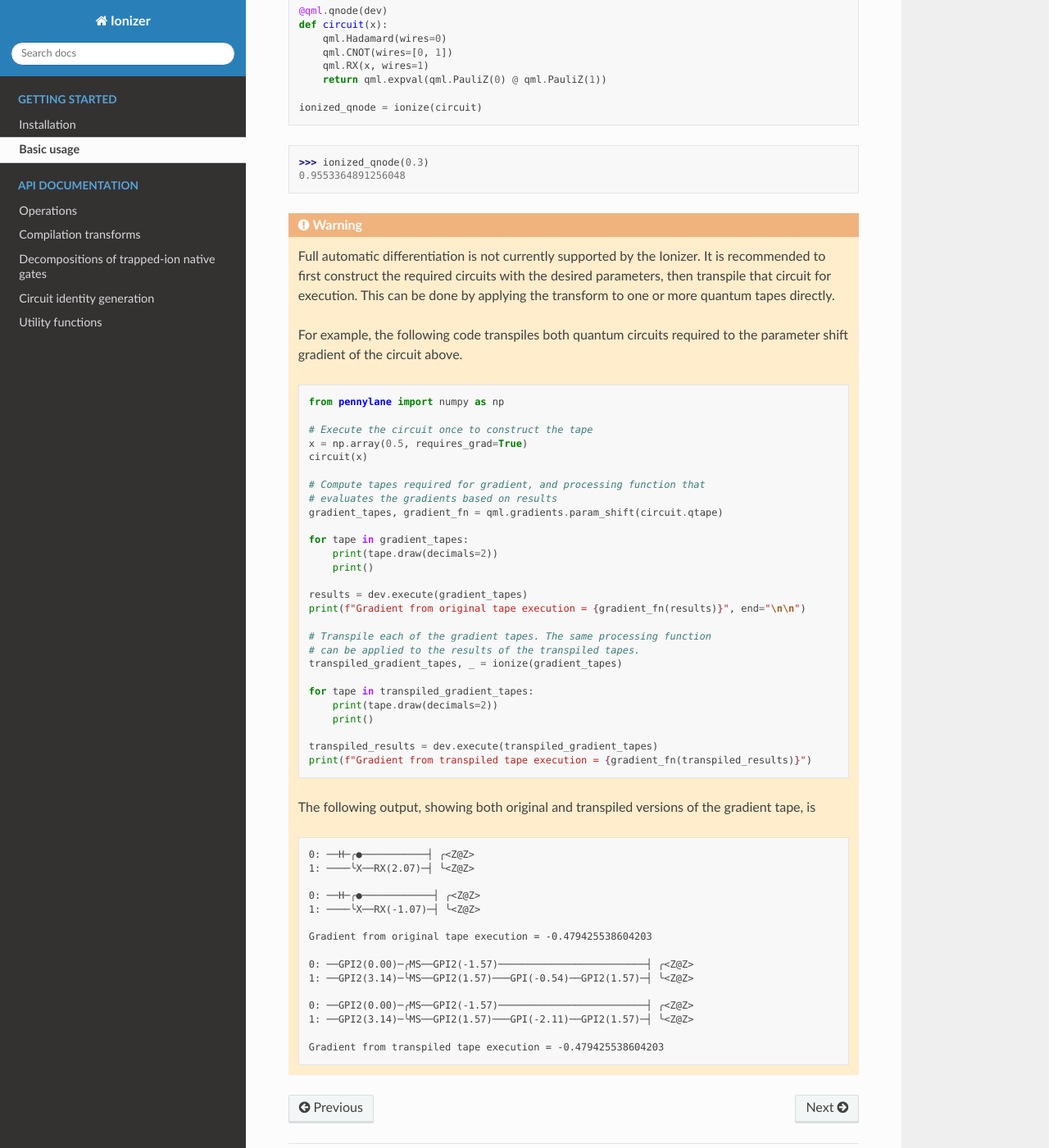
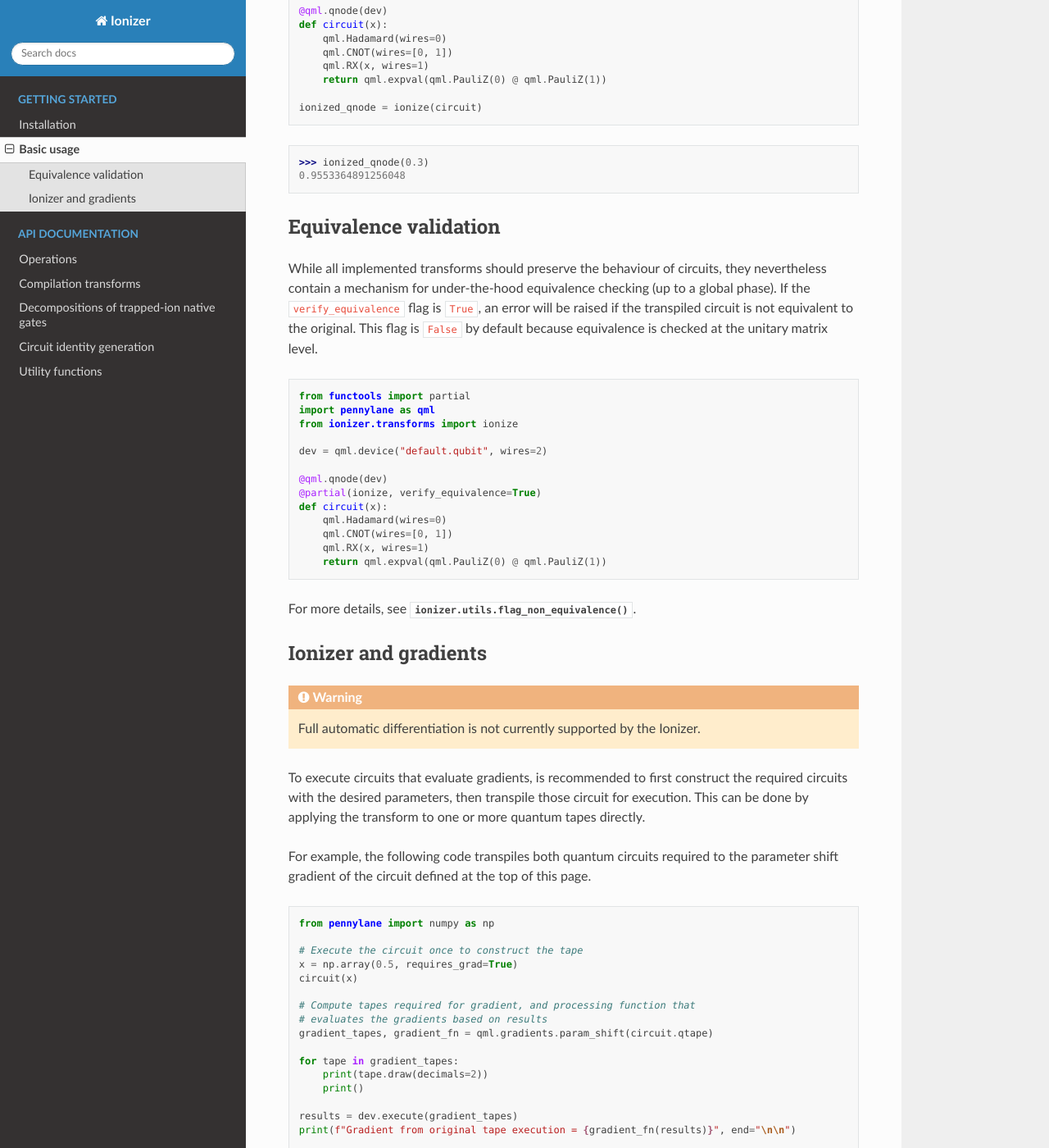
Before and after one commit to QSAR-UBC/ionizer, a Sphinx documentation site: the page built from docs/notes/basic_usage.rst, in a window 1280 px wide and 1400 px high, scrolled down 961 px. Shown: the whole window at 82% size. Built offline with Sphinx 7.4.7 and the Read the Docs theme 2.0.0, drawn with Linux system fonts in a browser that asks for light colours.

Commit message:
Push changes to basic usage section.

```diff
--- a/docs/notes/basic_usage.rst
+++ b/docs/notes/basic_usage.rst
@@ -63,64 +65,98 @@ constructed:
     >>> ionized_qnode(0.3)
     0.9553364891256048
 
+.. _basic_usage-equivalence_validation:
+
+Equivalence validation
+----------------------
+
+While all implemented transforms should preserve the behaviour of circuits, they
+nevertheless contain a mechanism for under-the-hood equivalence checking (up to
+a global phase). If the ``verify_equivalence`` flag is ``True``, an error will
+be raised if the transpiled circuit is not equivalent to the original. This flag
+is ``False`` by default because equivalence is checked at the unitary matrix
+level.
+
+.. code::
+
+    from functools import partial
+    import pennylane as qml
+    from ionizer.transforms import ionize
+
+    dev = qml.device("default.qubit", wires=2)
+
+    @qml.qnode(dev)
+    @partial(ionize, verify_equivalence=True)
+    def circuit(x):
+        qml.Hadamard(wires=0)
+        qml.CNOT(wires=[0, 1])
+        qml.RX(x, wires=1)
+        return qml.expval(qml.PauliZ(0) @ qml.PauliZ(1))
+
+For more details, see :func:`ionizer.utils.flag_non_equivalence`.
+
+Ionizer and gradients
+---------------------
 
 .. warning::
 
-   Full automatic differentiation is not currently supported by the Ionizer. It
-   is recommended to first construct the required circuits with the desired
-   parameters, then transpile that circuit for execution. This can be done by
-   applying the transform to one or more quantum tapes directly.
+   Full automatic differentiation is not currently supported by the Ionizer.
 
-   For example, the following code transpiles both quantum circuits required to
-   the parameter shift gradient of the circuit above.
+To execute circuits that evaluate gradients, is recommended to first construct
+the required circuits with the desired parameters, then transpile those circuit
+for execution. This can be done by applying the transform to one or more quantum
+tapes directly.
 
-   .. code::
+For example, the following code transpiles both quantum circuits required to the
+parameter shift gradient of the circuit defined at the top of this page.
 
-       from pennylane import numpy as np
+.. code::
 
-       # Execute the circuit once to construct the tape
-       x = np.array(0.5, requires_grad=True)
-       circuit(x)
+   from pennylane import numpy as np
 
-       # Compute tapes required for gradient, and processing function that
-       # evaluates the gradients based on results
-       gradient_tapes, gradient_fn = qml.gradients.param_shift(circuit.qtape)
+   # Execute the circuit once to construct the tape
+   x = np.array(0.5, requires_grad=True)
+   circuit(x)
 
-       for tape in gradient_tapes:
-           print(tape.draw(decimals=2))
-           print()
+   # Compute tapes required for gradient, and processing function that
+   # evaluates the gradients based on results
+   gradient_tapes, gradient_fn = qml.gradients.param_shift(circuit.qtape)
 
-       results = dev.execute(gradient_tapes)
-       print(f"Gradient from original tape execution = {gradient_fn(results)}", end="\n\n")
+   for tape in gradient_tapes:
+       print(tape.draw(decimals=2))
+       print()
 
-       # Transpile each of the gradient tapes. The same processing function
-       # can be applied to the results of the transpiled tapes.
-       transpiled_gradient_tapes, _ = ionize(gradient_tapes)
+   results = dev.execute(gradient_tapes)
+   print(f"Gradient from original tape execution = {gradient_fn(results)}", end="\n\n")
 
-       for tape in transpiled_gradient_tapes:
-           print(tape.draw(decimals=2))
-           print()
+   # Transpile each of the gradient tapes. The same processing function
+   # can be applied to the results of the transpiled tapes.
+   transpiled_gradient_tapes, _ = ionize(gradient_tapes)
 
-       transpiled_results = dev.execute(transpiled_gradient_tapes)
-       print(f"Gradient from transpiled tape execution = {gradient_fn(transpiled_results)}")
+   for tape in transpiled_gradient_tapes:
+       print(tape.draw(decimals=2))
+       print()
 
-   The following output, showing both original and transpiled versions of the
-   gradient tape, is
+   transpiled_results = dev.execute(transpiled_gradient_tapes)
+   print(f"Gradient from transpiled tape execution = {gradient_fn(transpiled_results)}")
 
-   .. code::
+The following output, showing both original and transpiled versions of the
+gradient tape, is
 
-       0: ──H─╭●───────────┤ ╭<Z@Z>
-       1: ────╰X──RX(2.07)─┤ ╰<Z@Z>
+.. code::
 
-       0: ──H─╭●────────────┤ ╭<Z@Z>
-       1: ────╰X──RX(-1.07)─┤ ╰<Z@Z>
+   0: ──H─╭●───────────┤ ╭<Z@Z>
+   1: ────╰X──RX(2.07)─┤ ╰<Z@Z>
 
-       Gradient from original tape execution = -0.479425538604203
+   0: ──H─╭●────────────┤ ╭<Z@Z>
+   1: ────╰X──RX(-1.07)─┤ ╰<Z@Z>
 
-       0: ──GPI2(0.00)─╭MS──GPI2(-1.57)─────────────────────────┤ ╭<Z@Z>
-       1: ──GPI2(3.14)─╰MS──GPI2(1.57)───GPI(-0.54)──GPI2(1.57)─┤ ╰<Z@Z>
+   Gradient from original tape execution = -0.479425538604203
 
-       0: ──GPI2(0.00)─╭MS──GPI2(-1.57)─────────────────────────┤ ╭<Z@Z>
-       1: ──GPI2(3.14)─╰MS──GPI2(1.57)───GPI(-2.11)──GPI2(1.57)─┤ ╰<Z@Z>
+   0: ──GPI2(0.00)─╭MS──GPI2(-1.57)─────────────────────────┤ ╭<Z@Z>
+   1: ──GPI2(3.14)─╰MS──GPI2(1.57)───GPI(-0.54)──GPI2(1.57)─┤ ╰<Z@Z>
 
-       Gradient from transpiled tape execution = -0.479425538604203
+   0: ──GPI2(0.00)─╭MS──GPI2(-1.57)─────────────────────────┤ ╭<Z@Z>
+   1: ──GPI2(3.14)─╰MS──GPI2(1.57)───GPI(-2.11)──GPI2(1.57)─┤ ╰<Z@Z>
+
+   Gradient from transpiled tape execution = -0.479425538604203
```
Also changed, not shown: other parts of docs/notes/basic_usage.rst (+2 -0 lines).
